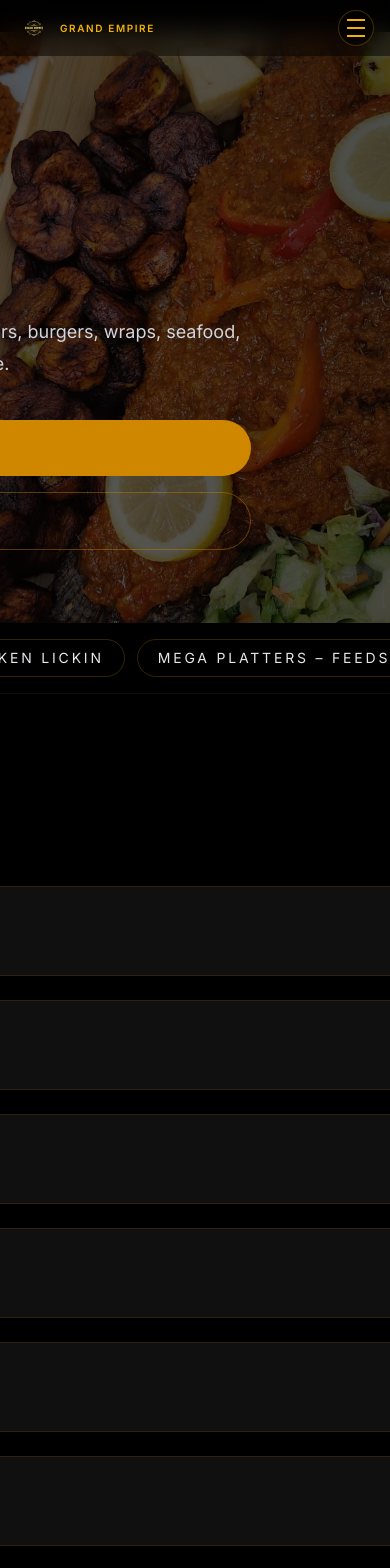
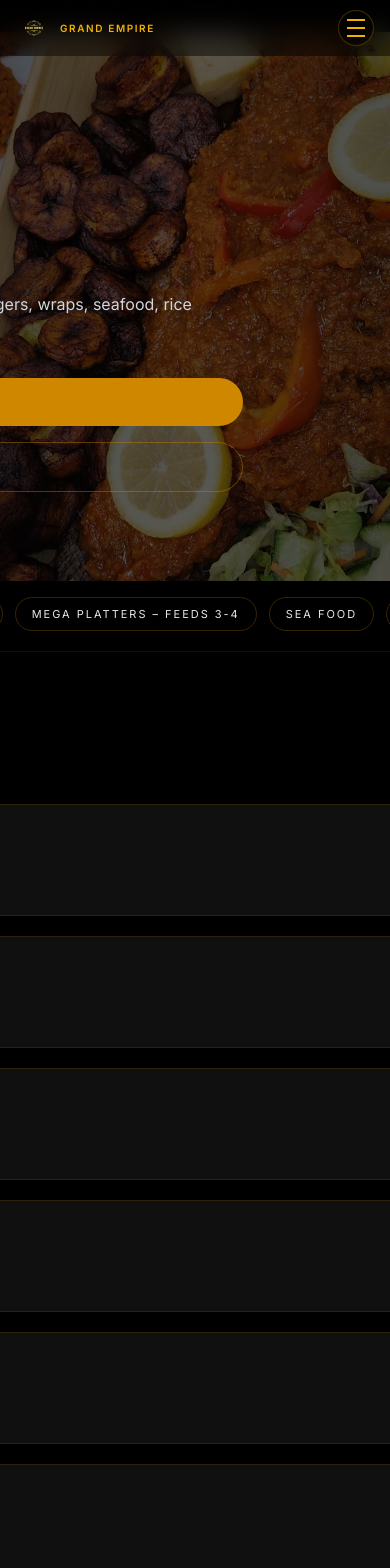
Before and after one commit to oTiya1/GrandEmpire, a Next.js app: page /menu in a window 390 px wide. Shown: the top 1568 px of the page. Built offline with nearby package versions, Linux system fonts and the light colour scheme.

Commit message:
your message

```diff
--- a/app/menu/page.tsx
+++ b/app/menu/page.tsx
@@ -132,9 +132,9 @@ const menuSections = [
 
 export default function MenuPage() {
   return (
-    <main className="bg-black text-white">
+    <main className="overflow-x-hidden bg-black text-white">
       {/* HERO WITH BACKGROUND IMAGE */}
-      <section className="relative min-h-[70vh] overflow-hidden">
+      <section className="relative min-h-[65vh] overflow-hidden md:min-h-[70vh]">
         <Image
           src="/gallery4.jpg"
           alt="Grand Empire menu background"
@@ -143,36 +143,37 @@ export default function MenuPage() {
           className="object-cover object-center"
         />
 
-        <div className="absolute inset-0 bg-black/30" />
-        <div className="absolute inset-0 bg-gradient-to-r from-black/35 via-black/52 to-black/65" />
+        <div className="absolute inset-0 bg-black/35" />
+        <div className="absolute inset-0 bg-gradient-to-r from-black/55 via-black/45 to-black/65" />
 
-        <div className="relative z-10 mx-auto flex min-h-[70vh] max-w-7xl items-center px-6 pt-24 pb-16">
+        <div className="relative z-10 mx-auto flex min-h-[65vh] max-w-7xl items-center px-4 pb-14 pt-20 sm:px-6 md:min-h-[70vh] md:pb-16 md:pt-24">
           <div className="max-w-3xl">
-            <p className="text-sm uppercase tracking-[0.35em] text-yellow-500">
+            <p className="text-xs uppercase tracking-[0.3em] text-yellow-500 sm:text-sm sm:tracking-[0.35em]">
               Explore
             </p>
 
-            <h1 className="mt-4 text-5xl font-semibold leading-tight text-white md:text-6xl">
+            <h1 className="mt-4 text-4xl font-semibold leading-tight text-white sm:text-5xl md:text-6xl">
               Our Current
               <span className="block text-yellow-500">Restaurant Menu</span>
             </h1>
 
-            <p className="mt-6 max-w-2xl text-lg leading-8 text-gray-300">
+            <p className="mt-6 max-w-2xl text-base leading-7 text-gray-300 sm:text-lg sm:leading-8">
               Explore Grand Empire’s current selection of starters, burgers,
-              wraps, seafood, rice dishes, soups, fish dishes, desserts and more.
+              wraps, seafood, rice dishes, soups, fish dishes, desserts and
+              more.
             </p>
 
-            <div className="mt-10 flex flex-col gap-4 sm:flex-row">
+            <div className="mt-8 flex flex-col gap-4 sm:mt-10 sm:flex-row">
               <Link
                 href="/reservation"
-                className="inline-flex items-center justify-center rounded-full bg-yellow-600 px-8 py-4 font-bold text-black transition hover:bg-yellow-500"
+                className="inline-flex items-center justify-center rounded-full bg-yellow-600 px-7 py-3.5 text-sm font-bold text-black transition hover:bg-yellow-500 sm:px-8 sm:py-4"
               >
                 Reserve a Table
               </Link>
 
               <Link
                 href="/"
-                className="inline-flex items-center justify-center rounded-full border border-yellow-600/40 px-8 py-4 text-yellow-500 transition hover:bg-yellow-600 hover:text-black"
+                className="inline-flex items-center justify-center rounded-full border border-yellow-600/40 px-7 py-3.5 text-sm text-yellow-500 transition hover:bg-yellow-600 hover:text-black sm:px-8 sm:py-4"
               >
                 Back Home
               </Link>
@@ -182,13 +183,13 @@ export default function MenuPage() {
       </section>
 
       {/* CATEGORY STRIP */}
-      <section className="sticky top-[72px] z-30 border-b border-yellow-600/10 bg-black/85 px-6 py-4 backdrop-blur-xl">
-        <div className="mx-auto flex max-w-7xl gap-3 overflow-x-auto">
+      <section className="sticky top-[56px] z-30 border-b border-yellow-600/10 bg-black/85 px-4 py-4 backdrop-blur-xl sm:px-6 md:top-[64px]">
+        <div className="mx-auto flex max-w-7xl gap-3 overflow-x-auto pb-1 [-ms-overflow-style:none] [scrollbar-width:none] [&::-webkit-scrollbar]:hidden">
           {menuSections.map((section) => (
             <a
               key={section.title}
               href={`#${section.title.toLowerCase().replace(/[^a-z0-9]+/g, "-")}`}
-              className="whitespace-nowrap rounded-full border border-yellow-600/25 px-5 py-2 text-sm uppercase tracking-[0.2em] text-gray-200 transition hover:bg-yellow-600 hover:text-black"
+              className="whitespace-nowrap rounded-full border border-yellow-600/25 px-4 py-2 text-[11px] uppercase tracking-[0.18em] text-gray-200 transition hover:bg-yellow-600 hover:text-black sm:px-5 sm:text-sm sm:tracking-[0.2em]"
             >
               {section.title}
             </a>
@@ -197,37 +198,37 @@ export default function MenuPage() {
       </section>
 
       {/* MENU SECTIONS */}
-      <section className="px-6 py-20">
-        <div className="mx-auto max-w-7xl space-y-20">
+      <section className="px-4 py-14 sm:px-6 sm:py-16 md:py-20">
+        <div className="mx-auto max-w-7xl space-y-14 sm:space-y-16 md:space-y-20">
           {menuSections.map((section, sectionIndex) => (
             <div
               key={section.title}
               id={section.title.toLowerCase().replace(/[^a-z0-9]+/g, "-")}
-              className="scroll-mt-36"
+              className="scroll-mt-28 md:scroll-mt-36"
             >
-              <div className="mb-10">
-                <p className="text-sm uppercase tracking-[0.35em] text-yellow-500">
+              <div className="mb-8 sm:mb-10">
+                <p className="text-xs uppercase tracking-[0.3em] text-yellow-500 sm:text-sm sm:tracking-[0.35em]">
                   {sectionIndex + 1 < 10 ? `0${sectionIndex + 1}` : sectionIndex + 1}
                 </p>
-                <h2 className="mt-3 text-4xl font-semibold text-white md:text-5xl">
+                <h2 className="mt-3 text-3xl font-semibold text-white sm:text-4xl md:text-5xl">
                   {section.title}
                 </h2>
               </div>
 
-              <div className="grid gap-6 md:grid-cols-2 xl:grid-cols-3">
+              <div className="grid grid-cols-1 gap-5 sm:gap-6 md:grid-cols-2 xl:grid-cols-3">
                 {section.items.map(([name, price]) => (
                   <div
                     key={name}
-                    className="rounded-3xl border border-yellow-600/15 bg-[#111]/95 p-7 transition duration-300 hover:-translate-y-1 hover:border-yellow-500/35 hover:shadow-[0_0_30px_rgba(234,179,8,0.08)]"
+                    className="rounded-3xl border border-yellow-600/15 bg-[#111]/95 p-5 transition duration-300 hover:-translate-y-1 hover:border-yellow-500/35 hover:shadow-[0_0_30px_rgba(234,179,8,0.08)] sm:p-6 md:p-7"
                   >
-                  <div className="flex items-start justify-between gap-4">
-  <h3 className="text-2xl font-medium text-yellow-500">
-    {name}
-  </h3>
-  <span className="shrink-0 rounded-full border border-yellow-600/25 px-4 py-1 text-sm font-semibold text-white">
-    {price}
-  </span>
-</div>
+                    <div className="flex flex-col gap-3 sm:flex-row sm:items-start sm:justify-between">
+                      <h3 className="min-w-0 text-lg font-medium leading-7 text-yellow-500 sm:text-xl md:text-2xl">
+                        {name}
+                      </h3>
+                      <span className="inline-flex w-fit shrink-0 rounded-full border border-yellow-600/25 px-4 py-1 text-sm font-semibold text-white">
+                        {price}
+                      </span>
+                    </div>
                   </div>
                 ))}
               </div>
@@ -237,25 +238,25 @@ export default function MenuPage() {
       </section>
 
       {/* CTA */}
-      <section className="px-6 pb-24">
-        <div className="mx-auto max-w-5xl rounded-[2rem] border border-yellow-600/15 bg-[#0d0d0d] px-8 py-14 text-center shadow-[0_0_50px_rgba(0,0,0,0.35)] md:px-14">
-          <p className="text-sm uppercase tracking-[0.35em] text-yellow-500">
+      <section className="px-4 pb-20 sm:px-6 sm:pb-24">
+        <div className="mx-auto max-w-5xl rounded-[2rem] border border-yellow-600/15 bg-[#0d0d0d] px-5 py-12 text-center shadow-[0_0_50px_rgba(0,0,0,0.35)] sm:px-8 sm:py-14 md:px-14">
+          <p className="text-xs uppercase tracking-[0.3em] text-yellow-500 sm:text-sm sm:tracking-[0.35em]">
             Grand Empire Experience
           </p>
 
-          <h2 className="mt-4 text-4xl font-semibold text-white md:text-5xl">
+          <h2 className="mt-4 text-3xl font-semibold text-white sm:text-4xl md:text-5xl">
             Elegant dining, bold flavour, memorable nights
           </h2>
 
-          <p className="mx-auto mt-6 max-w-3xl text-lg leading-8 text-gray-300">
+          <p className="mx-auto mt-6 max-w-3xl text-base leading-7 text-gray-300 sm:text-lg sm:leading-8">
             Reserve your table and enjoy Grand Empire’s current menu in a warm,
             stylish, and unforgettable setting in South London.
           </p>
 
-          <div className="mt-10">
+          <div className="mt-8 sm:mt-10">
             <Link
               href="/reservation"
-              className="inline-flex items-center justify-center rounded-full bg-yellow-600 px-10 py-4 font-bold text-black transition hover:bg-yellow-500"
+              className="inline-flex items-center justify-center rounded-full bg-yellow-600 px-8 py-3.5 text-sm font-bold text-black transition hover:bg-yellow-500 sm:px-10 sm:py-4"
             >
               Book Your Table
             </Link>
```
